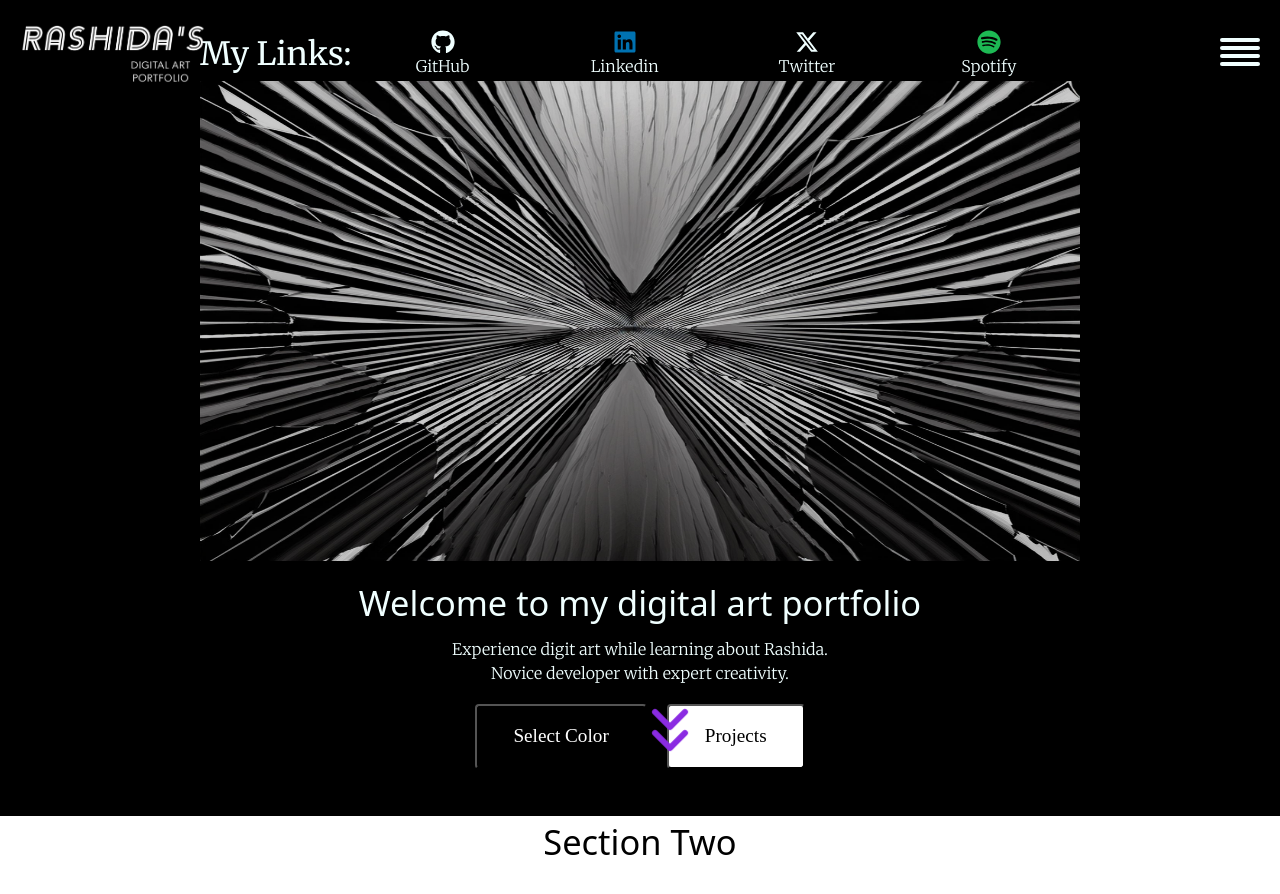
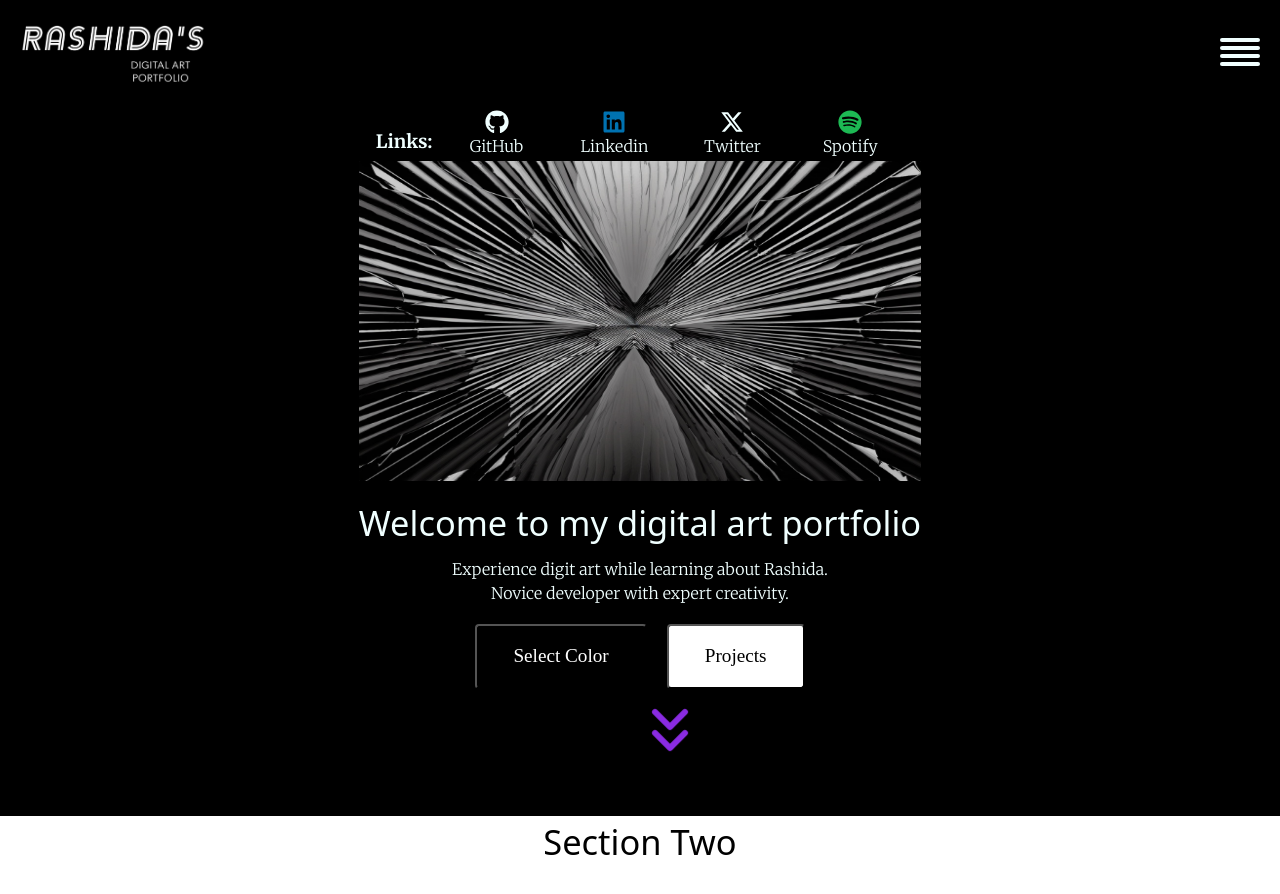
Before and after one commit to RStrozier/new-portfolio, a React (Vite) app: page / in a window 1280 px wide. Shown: the top 894 px of the page. Built offline with nearby package versions, Linux system fonts and the light colour scheme; the HTML template or start-up script is replaced by a standard one; a web font is replaced by a local one.

Commit message:
changed some settings with bootstrap, link colors and sizing etc

```diff
--- a/src/assets/css/components.css
+++ b/src/assets/css/components.css
@@ -13,5 +13,8 @@
   }
 
   .links-text {
-    font-size: 2rem;
+    font-size: 1.15rem;
+    margin-right: 5px;
+    margin-left: 5px;
+    margin-top: 18px;
   }
--- a/src/components/SocialAccounts.tsx
+++ b/src/components/SocialAccounts.tsx
@@ -4,12 +4,12 @@ import '../assets/css/components.css'
 const SocialAccounts = () => {
   return (
     <>
-      <div className="social-account-container merriweather-light">
-        <div className="links-text merriweather-regular">My Links: </div>
-        <div className="social-icon"><FaGithub size={24} /> GitHub </div>
-        <div className="social-icon"><FaLinkedin size={24} style={{ color: '#0072b1' }}/> Linkedin </div>
-        <div className="social-icon"><FaXTwitter size={24} /> Twitter </div>
-        <div className="social-icon"><FaSpotify size={24} style={{ color: '#1DB954' }} /> Spotify </div>
+      <div className="container-md social-account-container merriweather-light">
+        <div className="links-text merriweather-bold">Links: </div>
+        <div className="social-icon merriweather-thin"><FaGithub size={24} /> GitHub </div>
+        <div className="social-icon merriweather-thin"><FaLinkedin size={24} style={{ color: '#0072b1' }}/> Linkedin </div>
+        <div className="social-icon merriweather-thin"><FaXTwitter size={24} /> Twitter </div>
+        <div className="social-icon merriweather-thin"><FaSpotify size={24} style={{ color: '#1DB954' }} /> Spotify </div>
       </div>
     </>
   );
--- a/src/sections/section-one/SectionOne.css
+++ b/src/sections/section-one/SectionOne.css
@@ -8,8 +8,8 @@
 }
 
 .hero-image {
-  width: 55rem;
-  height: 30rem;
+  width: 100%;
+  height: 20rem;
   background-position: center;
   background-size: contain;
   opacity: .8;
--- a/src/sections/section-one/SectionOne.tsx
+++ b/src/sections/section-one/SectionOne.tsx
@@ -11,7 +11,7 @@ const SectionOne = () => {
       <div className="section-one-container">
         <NavBar />
         <div className="container-large">
-          <div className="largeContainer">
+          <div className="container-md">
             <SocialAccounts />
             <div className="center-container">
               <img
--- a/src/sections/section-one/SectionOneBtns.tsx
+++ b/src/sections/section-one/SectionOneBtns.tsx
@@ -23,7 +23,7 @@ const SectionOneBtns = () => {
           }`}
           onClick={handleSelectColor}
         >
-          {showColorInput ? "Hide Color" : "Select Color"}
+          {showColorInput ? "Set Color" : "Select Color"}
         </button>
         <button className="white-button playwrite-cu">Projects</button>
       </div>
```
